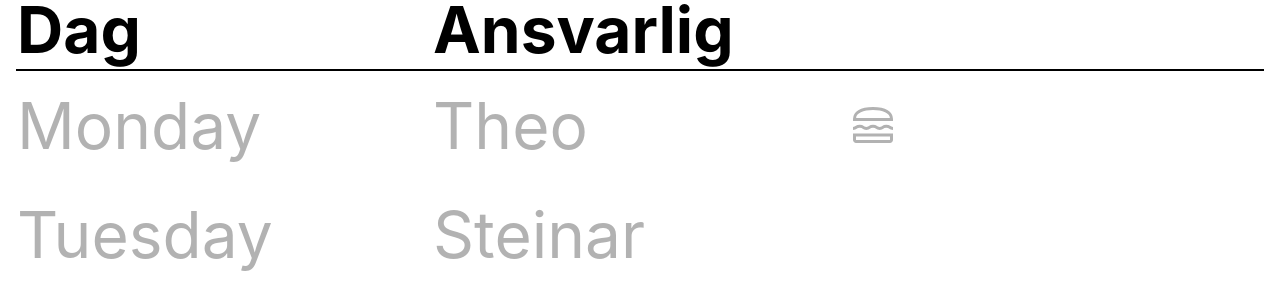
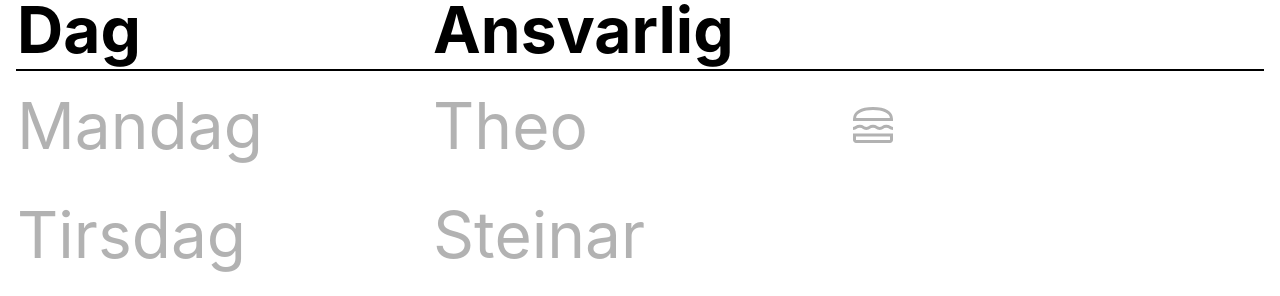
Before and after one commit to ostensrud/foelgeliste, a Next.js app: page / in a window 1280 px wide. Shown: the part 656-952 px from the top of the page. Built offline with nearby package versions, Linux system fonts and the light colour scheme.

Commit message:
:moyai: Ukenavn paa norsk

```diff
--- a/components/WeekSchedule.tsx
+++ b/components/WeekSchedule.tsx
@@ -9,6 +9,7 @@ import {
 import { DagType } from "../types/DayTypes";
 import { Lunch } from "./Assets";
 import { Card } from "./Card";
+import nb from "date-fns/locale/nb";
 
 interface Props {
   weekSchedule?: DagType[];
@@ -50,7 +51,9 @@ const WeekSchedule = ({ weekSchedule, displayWeek, currentWeek }: Props) => {
             const parsedDate = parse(dag.date, "yyyy-MM-dd", new Date());
             return (
               <tr className={classes(dag.date)} key={index}>
-                <td className="ukedag">{format(parsedDate, "eeee")}</td>
+                <td className="ukedag leadingUppercase">
+                  {format(parsedDate, "eeee", { locale: nb })}
+                </td>
                 <td>{dag.name}</td>
                 <td>
                   {isMonday(parsedDate) || isThursday(parsedDate) ? (
```
